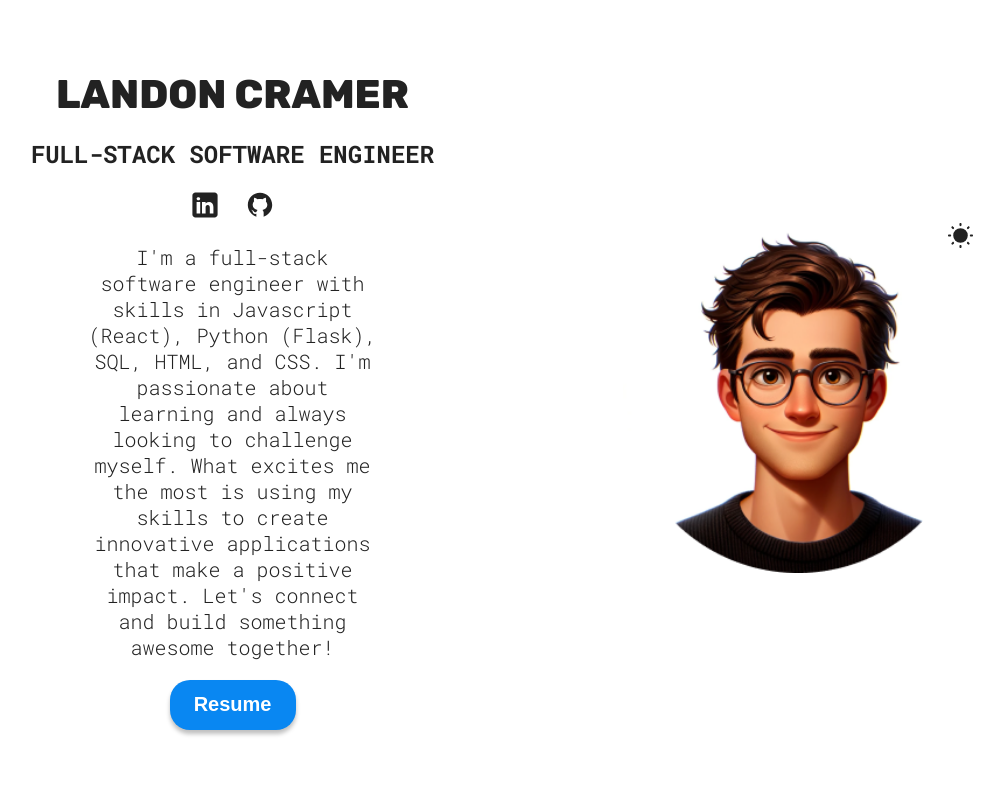
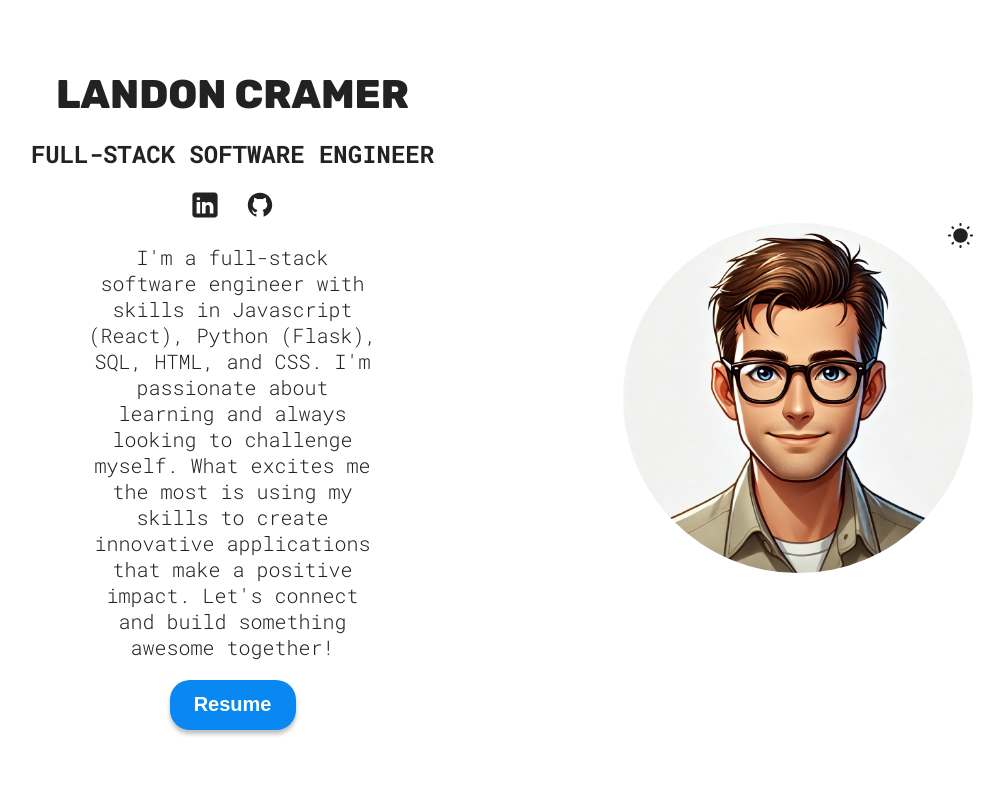
Before and after one commit to LandonCramer/Landon-Cramer-Portfolio, a React (Vite) app: page / in a window 1280 px wide. Shown: the top 800 px of the page, without its empty margins (138-1142 px from the left). Built offline with nearby package versions, Linux system fonts and the light colour scheme.

Commit message:
New picture

```diff
--- a/src/sections/Hero/Hero.jsx
+++ b/src/sections/Hero/Hero.jsx
@@ -1,5 +1,5 @@
 import styles from "./HeroStyles.module.css";
-import heroImg from "../../assets/hero-img.png";
+import heroImg from "../../assets/myImage.webp";
 import sun from "../../assets/sun.svg";
 import moon from "../../assets/moon.svg";
 import githubLight from "../../assets/github-light.svg";
--- a/src/sections/Hero/HeroStyles.module.css
+++ b/src/sections/Hero/HeroStyles.module.css
@@ -10,6 +10,7 @@
 
 .hero {
     max-width: 200px;
+    border-radius: 50%;
 }
 
 span {
```
Also changed, not shown: src/assets/myImage.webp (added).
